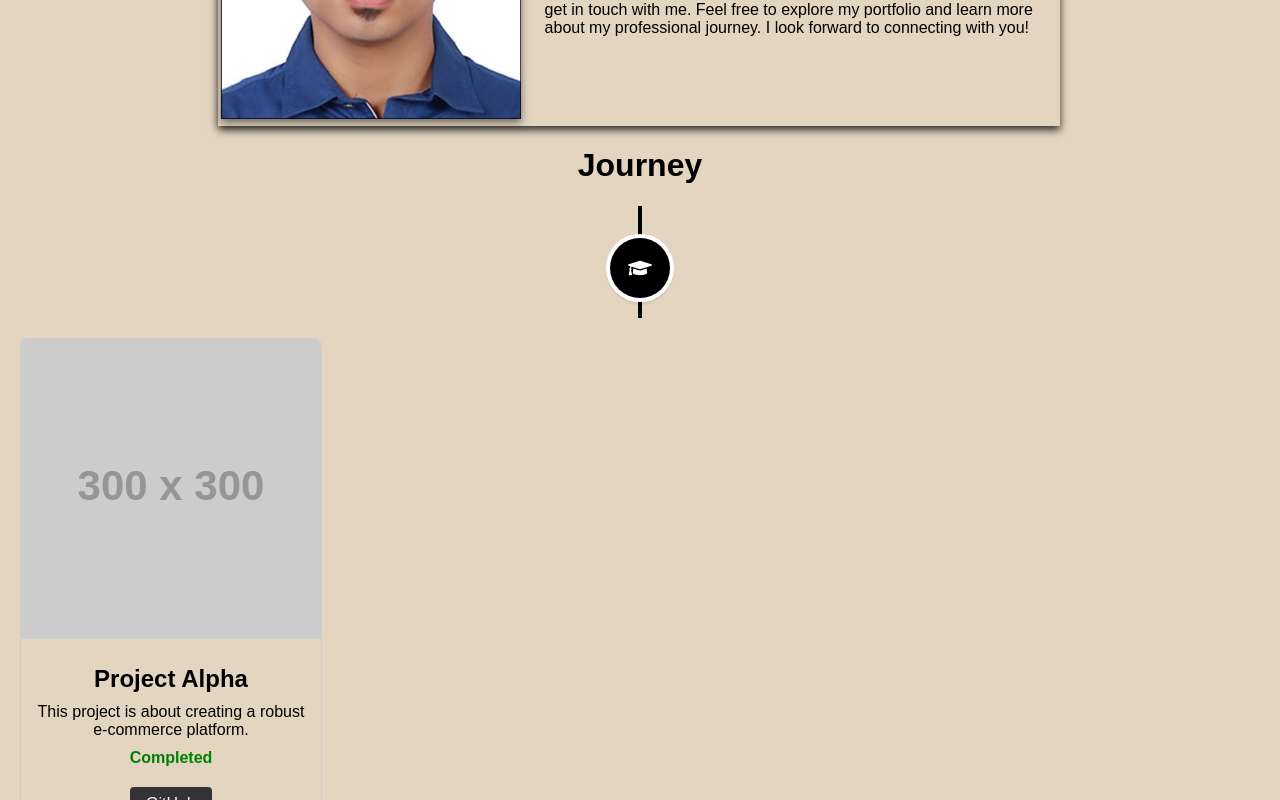
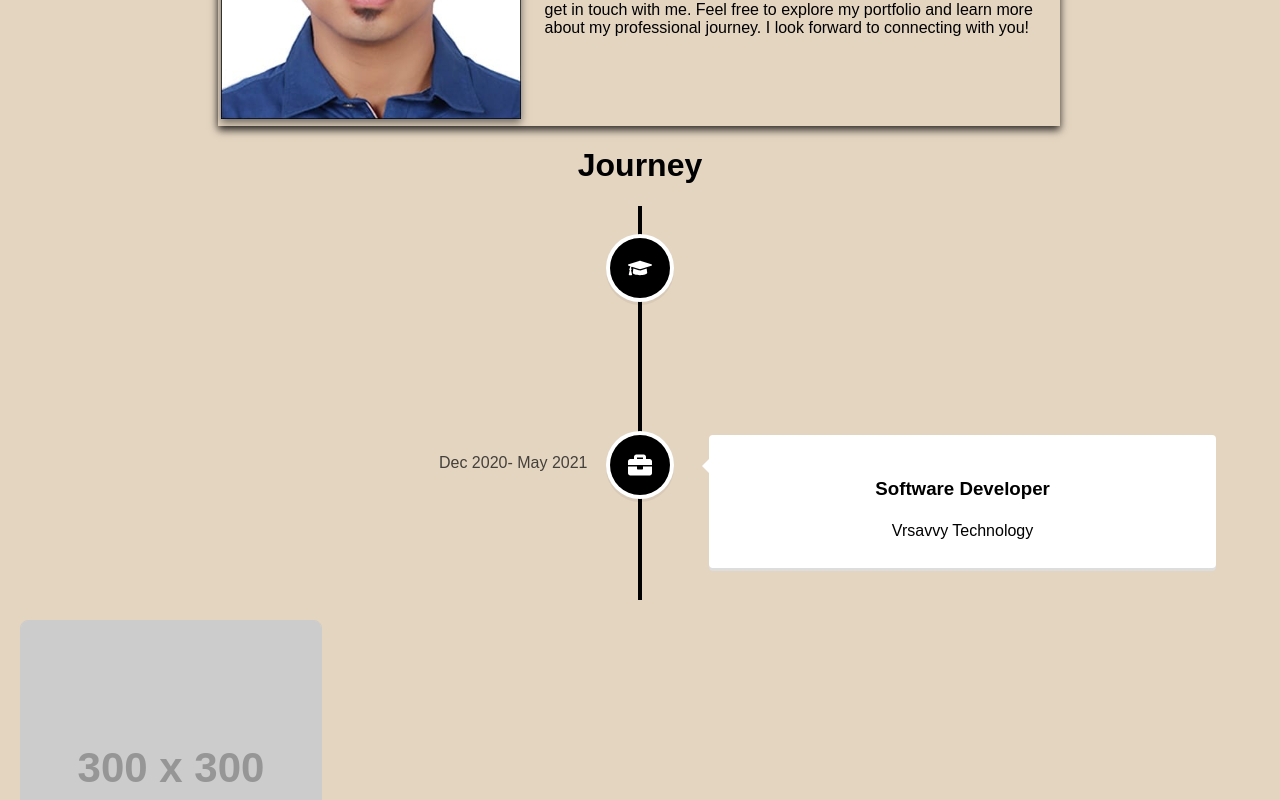
Before and after one commit to shashankkannan/testapp, a React (Create React App) app: page / in a window 1280 px wide. Shown: the part 464-1264 px from the top of the page. Built offline with nearby package versions, Linux system fonts and the light colour scheme.

Commit message:
Update change 24

```diff
--- a/src/Components/Journey.js
+++ b/src/Components/Journey.js
@@ -1,6 +1,6 @@
 import { VerticalTimeline, VerticalTimelineElement } from "react-vertical-timeline-component";
 import 'react-vertical-timeline-component/style.min.css';
-import {FaGraduationCap} from 'react-icons/fa';
+import {FaGraduationCap, FaBriefcase} from 'react-icons/fa';
 export const Journey = () => {
 
     return(
@@ -8,10 +8,17 @@ export const Journey = () => {
             <h1>Journey</h1>
             <VerticalTimeline lineColor="#000">
                 <VerticalTimelineElement className="vertical-timeline-element--education"
-                iconStyle={{background: "#000", color:'#fff'}} icon={<FaGraduationCap/>}>
+                iconStyle={{background: "#000", color:'#fff'}} icon={<FaGraduationCap/>}
+                date="Jun 2017- Jun 2021">
+                    <h3>Computer Science & Engineering</h3>
+                    <p>Bachelor of Technology - Sastra University </p>
+                </VerticalTimelineElement>
 
-
-
+                <VerticalTimelineElement className="vertical-timeline-element--education"
+                iconStyle={{background: "#000", color:'#fff'}} icon={<FaBriefcase/>}
+                date="Dec 2020- May 2021">
+                    <h3>Software Developer </h3>
+                    <p>Vrsavvy Technology </p>
                 </VerticalTimelineElement>
             </VerticalTimeline>
         </div>
```
